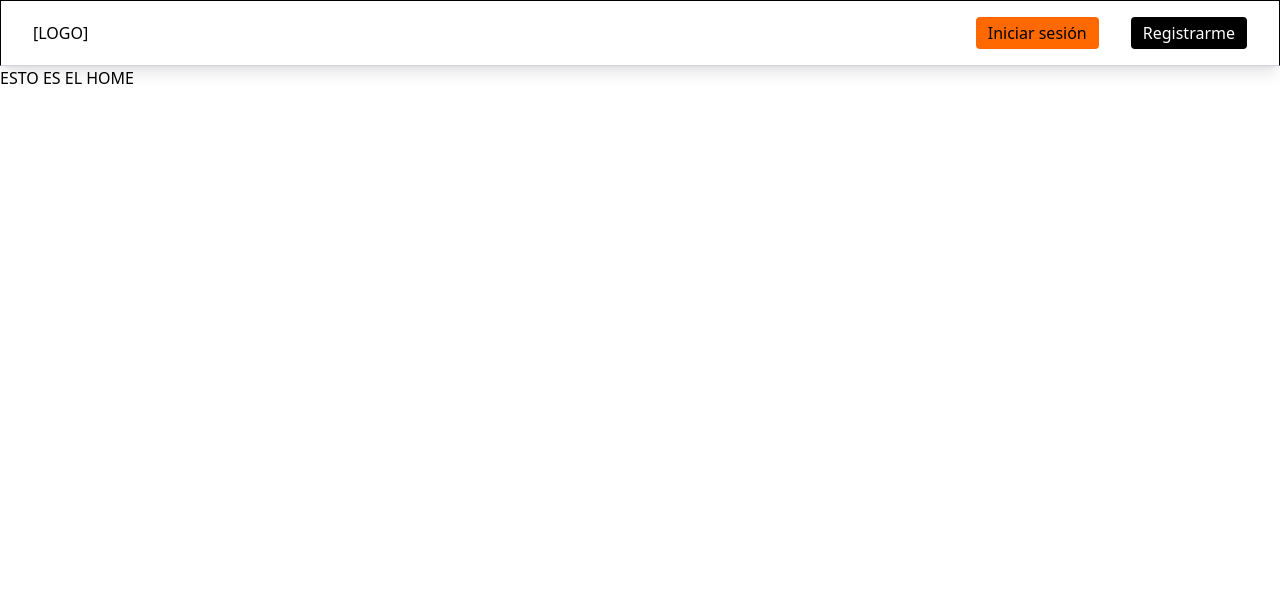
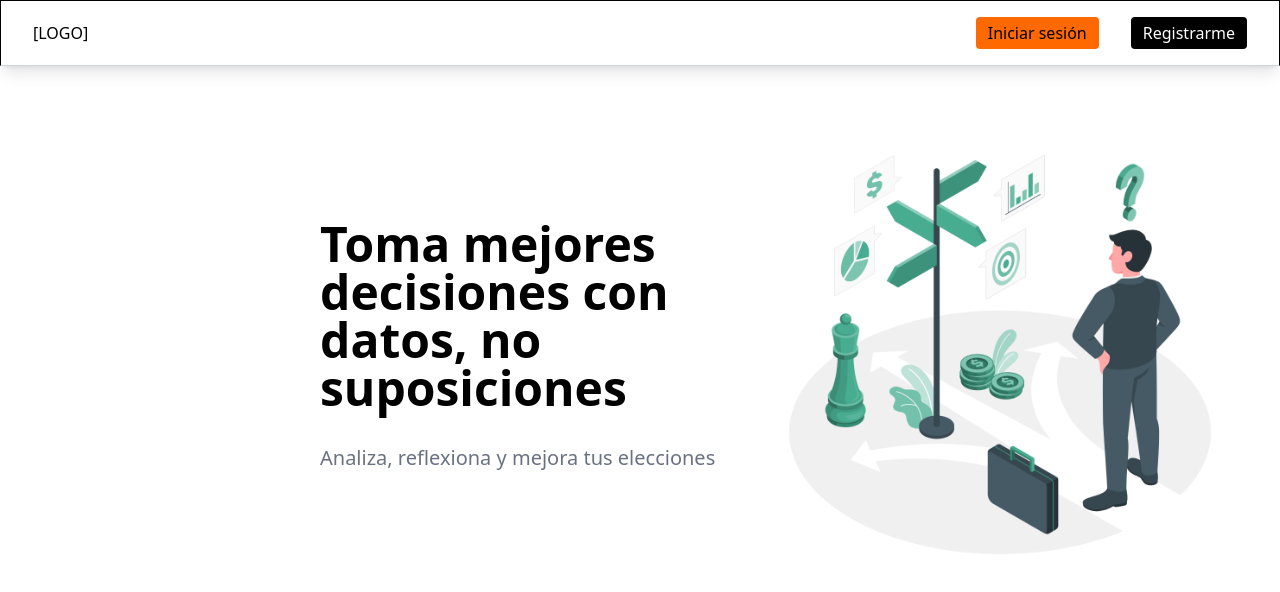
Before and after one commit to losadev/gestor-decisiones, a React (Vite) app in the folder frontend/: page / in a window 1280 px wide. Shown: the top 592 px of the page. Built offline with nearby package versions, Linux system fonts and the light colour scheme.

Commit message:
Hero del home

```diff
--- /dev/null
+++ b/frontend/src/pages/Home/Hero.tsx
@@ -0,0 +1,19 @@
+const Hero = () => {
+    return (
+        <section className="flex gap-8 p-16 justify-center ">
+            <div className="flex flex-col flex-1 justify-center  pl-64">
+                <h1 className="text-5xl font-bold">
+                    Toma mejores decisiones con datos, no suposiciones
+                </h1>
+                <p className="mt-8 font-medium text-xl text-gray-500">
+                    Analiza, reflexiona y mejora tus elecciones
+                </p>
+            </div>
+            <div className="flex flex-1 justify-start items-center">
+                <img src="/hero-img.png" alt="Hero image" height={800} width={600} />
+            </div>
+        </section>
+    );
+};
+
+export default Hero;
--- a/frontend/src/pages/Home/Home.tsx
+++ b/frontend/src/pages/Home/Home.tsx
@@ -1,3 +1,4 @@
+import Hero from './Hero';
 import NavBar from './NavBar';
 
 const Home = () => {
@@ -5,7 +6,7 @@ const Home = () => {
         <>
             <NavBar />
             <main>
-                <h1>ESTO ES EL HOME</h1>
+                <Hero />
             </main>
             {/*FOOTER*/}
         </>
```
Also changed, not shown: frontend/public/hero-img.png (added).
